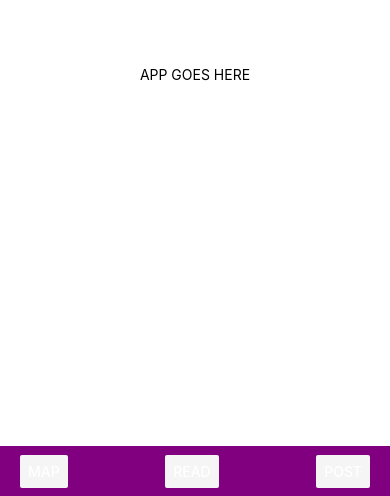
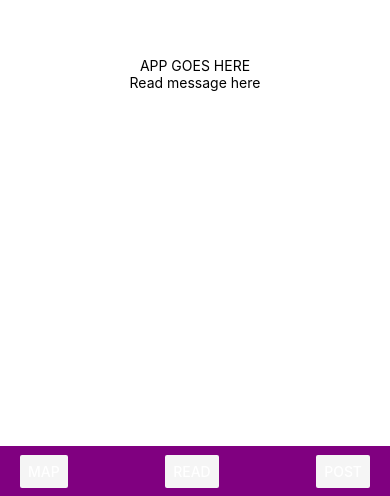
Before and after one commit to NC-ELKS/GLM-FRONT-END, a React Native app in the folder geomessenger/: screen / in a window 390 px wide. Shown: the part 348-844 px from the top of the page. Built offline with nearby package versions, Linux system fonts and the light colour scheme.

Commit message:
made a read page

```diff
--- a/geomessenger/App.js
+++ b/geomessenger/App.js
@@ -1,6 +1,7 @@
 import React from "react";
 import { StyleSheet, Text, View } from "react-native";
 import Nav from "./Components/Nav";
+import Read from "./Components/Read";
 
 export default class App extends React.Component {
   render() {
@@ -8,6 +9,7 @@ export default class App extends React.Component {
       <View style={styles.container}>
         <Text>APP GOES HERE</Text>
         <Nav />
+        <Read />
       </View>
     );
   }
--- a/geomessenger/Components/Nav.js
+++ b/geomessenger/Components/Nav.js
@@ -2,6 +2,9 @@ import React, { Component } from "react";
 import { View, Text, Button, StyleSheet } from "react-native";
 
 class Nav extends Component {
+  state = {
+    printText: false
+  };
   render() {
     return (
       <View style={styles.bottomView}>
--- /dev/null
+++ b/geomessenger/Components/Read.js
@@ -0,0 +1,12 @@
+import React, { Component } from "react";
+import { View, Text, Button, StyleSheet } from "react-native";
+
+const Read = () => {
+  return (
+    <View>
+      <Text>Read message here</Text>
+    </View>
+  );
+};
+
+export default Read;
```
